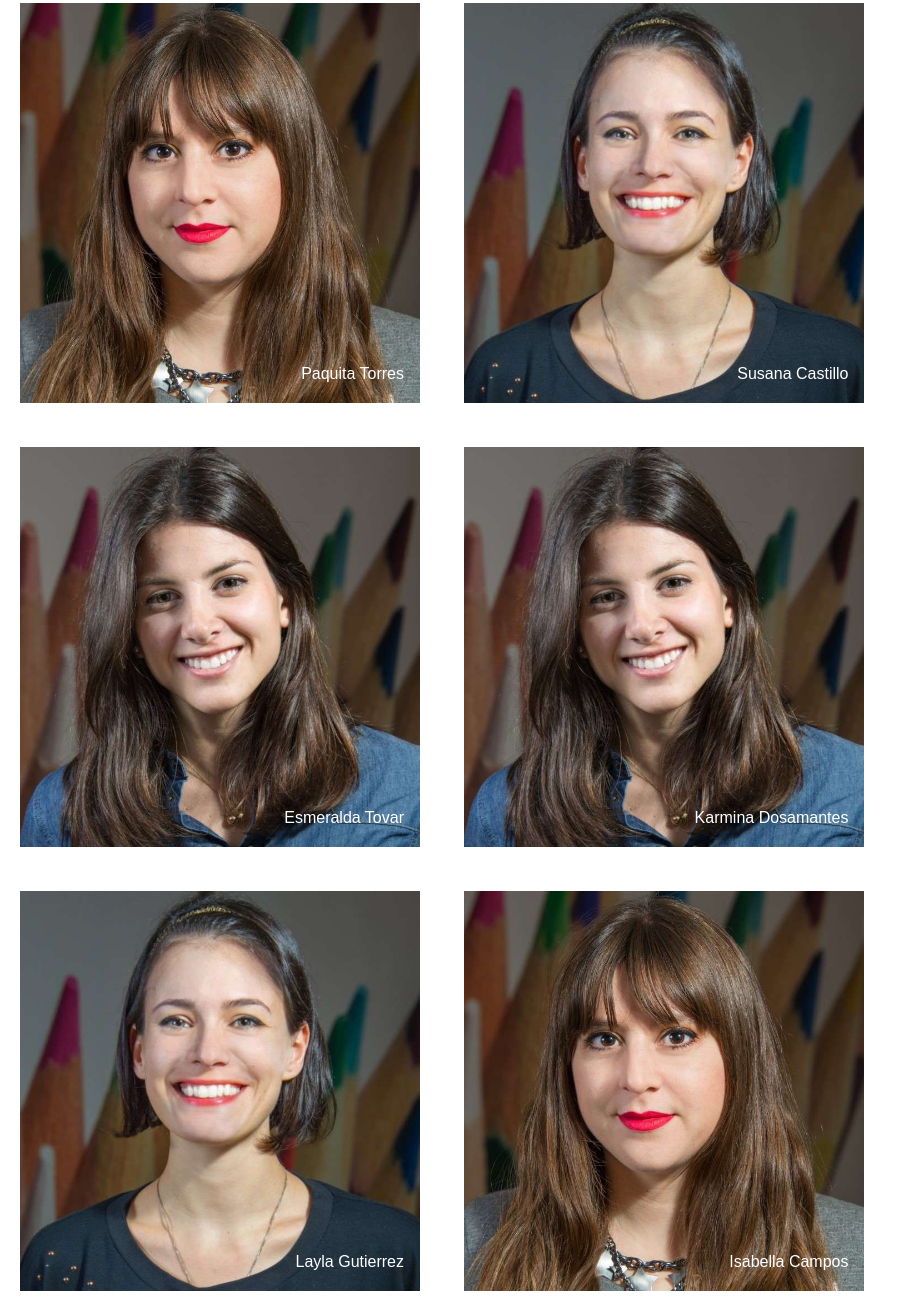
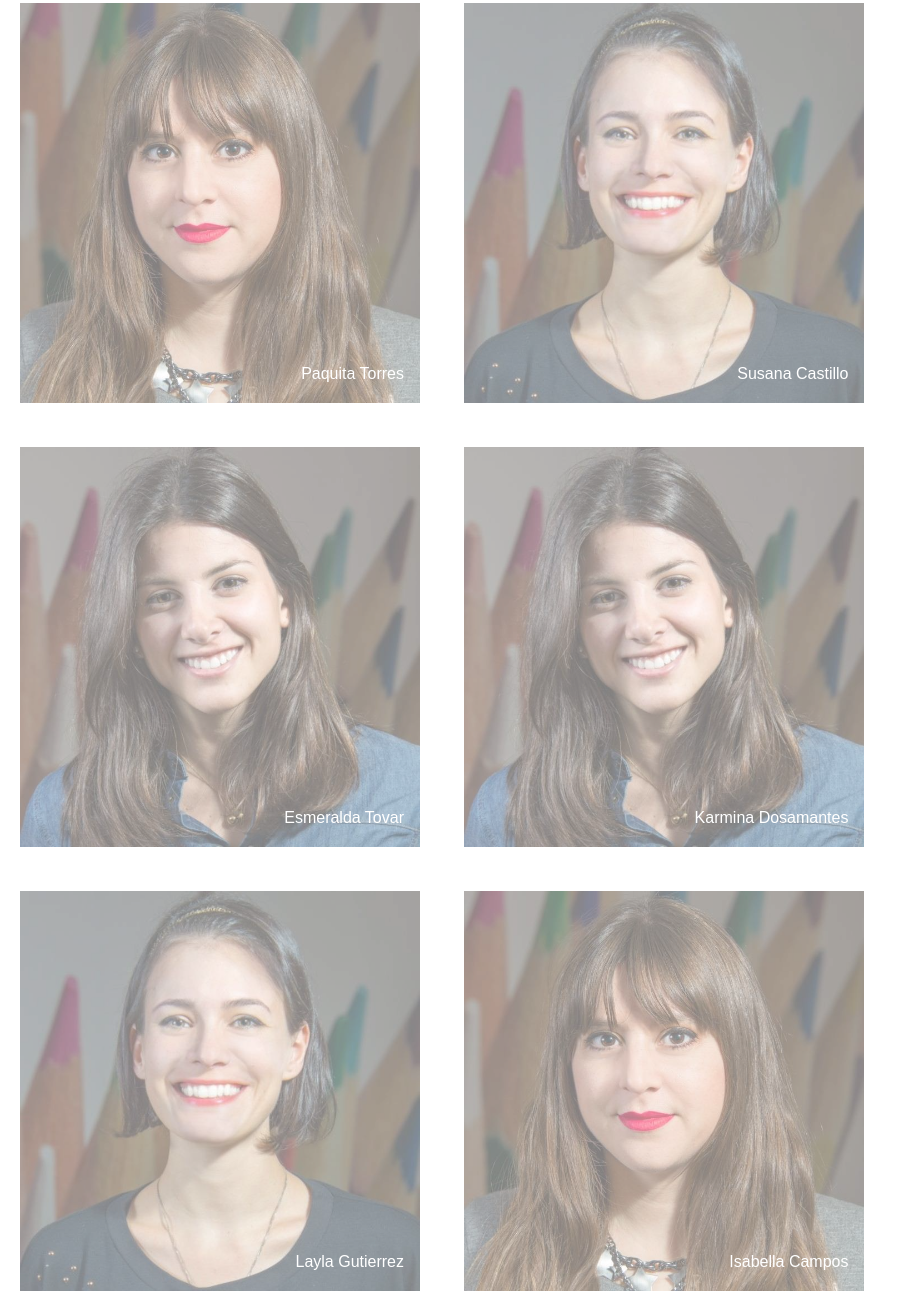
Before and after one commit to shazilh/LaboratoriaCoders, a plain HTML site: page index.html in a window 1280 px wide. Shown: the part 102-1417 px from the top of the page, without its empty margins (0-907 px from the left). Drawn offline with Linux system fonts and the light colour scheme.

Commit message:
con efecto

```diff
--- a/css/main.css
+++ b/css/main.css
@@ -28,5 +28,13 @@ span{
   background-color: black;
   width: 100px;
   height: 4px;
+}
+.opacity {
+  -webkit-filter: opacity(50%);
+  filter: opacity(50%);
+}
 
+.opacity:hover{
+  -webkit-filter: opacity(100%);
+  filter: opacity(100%);
 }
--- a/index.html
+++ b/index.html
@@ -12,27 +12,27 @@
     <section id="contenedor">
 
       <div>
-        <img class="imagen" src="img/imagen6.jpg"/>
+        <img class="imagen opacity" src="img/imagen6.jpg"/>
         <span>Paquita Torres</span>
       </div>
       <div>
-        <img class="imagen" src="img/imagen5.jpg"/>
+        <img class="imagen opacity" src="img/imagen5.jpg"/>
         <span>Susana Castillo</span>
       </div>
       <div>
-        <img class="imagen" src="img/imagen4.jpg"/>
+        <img class="imagen opacity" src="img/imagen4.jpg"/>
         <span >Esmeralda Tovar</span>
       </div>
       <div>
-        <img class="imagen" src="img/imagen4.jpg"/>
+        <img class="imagen opacity" src="img/imagen4.jpg"/>
         <span >Karmina Dosamantes</span>
       </div>
       <div>
-        <img class="imagen" src="img/imagen5.jpg"/>
+        <img class="imagen opacity" src="img/imagen5.jpg"/>
         <span>Layla Gutierrez</span>
       </div>
       <div>
-        <img class="imagen" src="img/imagen6.jpg"/>
+        <img class="imagen opacity" src="img/imagen6.jpg"/>
         <span>Isabella Campos</span>
       </div>
     </section>
```
